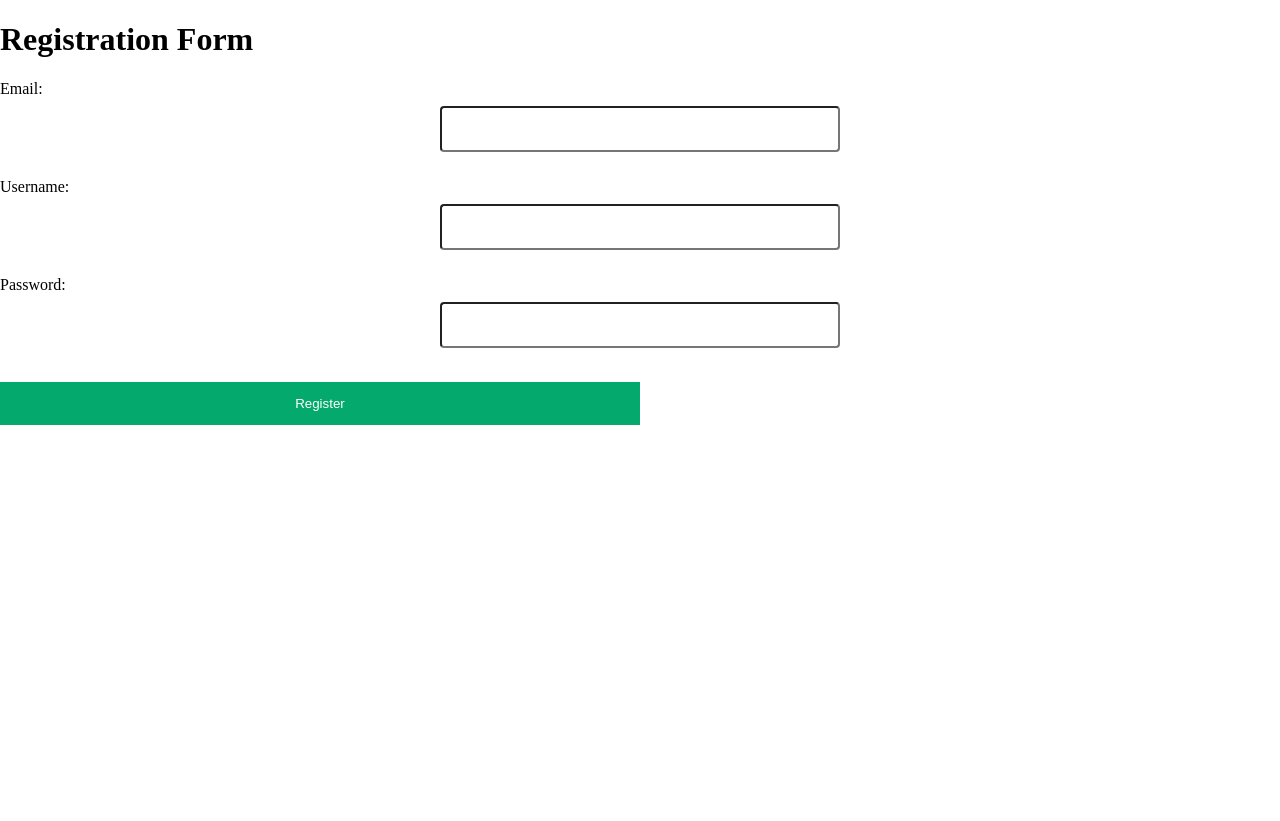
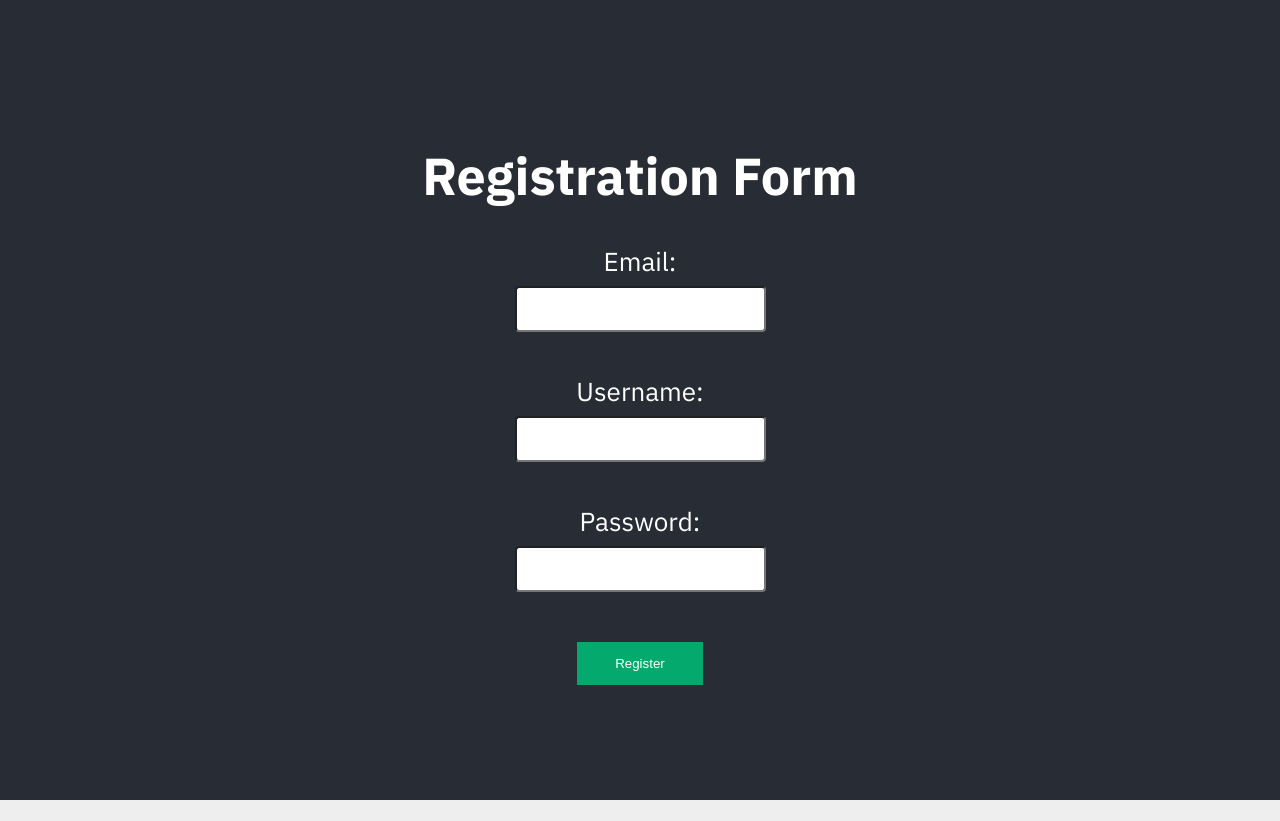
Before and after one commit to gfa-cc-after/StudyGroup_1_PET_Clinic_Frontend-main, a React (Vite) app: page /register in a window 1280 px wide. After the commit the page ends 800 px from the top, so only its background shows below. Built offline with nearby package versions, Linux system fonts and the light colour scheme.

Commit message:
included RegistrationForm as Link, modifiest te css to fit the scheema more
removed the general app.css  -- replaced it with RegistrationForm.css (only that page uses it rn)
deleted the generated App.jsx, it's ot needed anymore

```diff
--- a/src/components/LandingPage.jsx
+++ b/src/components/LandingPage.jsx
@@ -1,6 +1,7 @@
 import '../styles/LandingPage.css'
 import React from 'react'
 import logo from '../assets/pet-logo.png';
+import { Link } from 'react-router-dom';
 
 
 function LandingPage() {
@@ -17,7 +18,7 @@ function LandingPage() {
                         <li><a href="vets.html">Contact</a></li>
                     </ul>
                     <button className="transparent-button">Log in</button>
-                    <button className="colored-button"><a >Sign Up</a></button>
+                    <button className="colored-button"><Link to="/register" >Sign Up</Link></button>
                 </nav>
             </header>
 
--- a/src/components/RegistrationForm.jsx
+++ b/src/components/RegistrationForm.jsx
@@ -1,4 +1,4 @@
-import '../styles/App.css'
+import '../styles/RegistrationForm.css'
 import React, { useState } from 'react'
 import axios from 'axios'
 
@@ -29,7 +29,7 @@ const RegistrationForm = () => {
 
 
     return (
-        <body>
+        <div className="RegistrationForm">
             <h1>Registration Form</h1>
             <form onSubmit={handleSubmit}>
                 <div>
@@ -54,7 +54,7 @@ const RegistrationForm = () => {
                 </div>
                 <button type="submit">Register</button>
             </form>
-        </body>
+        </div>
     );
 
 };
--- a/src/styles/LandingPage.css
+++ b/src/styles/LandingPage.css
@@ -1,6 +1,6 @@
 @import url('https://fonts.googleapis.com/css2?family=Bebas+Neue&family=IBM+Plex+Sans:ital,wght@0,100;0,200;0,300;0,400;0,500;0,600;0,700;1,100;1,200;1,300;1,400;1,500;1,600;1,700');
 
-#body{
+body{
     background-color: #EEEEEE;
     font-family: 'IBM Plex Sans', sans-serif;
     margin: 0;
@@ -12,7 +12,7 @@
     background-size: cover;
 }
 @media only screen and (max-width: 780px) {
-    #body {
+    body {
         background-image: url('../assets/petclinic-hero-small.jpg');
         background-repeat: no-repeat;
         background-attachment: fixed;
@@ -66,6 +66,16 @@ li a:hover{
     color: #ce2d4f;
     -webkit-transition-duration: 0.4s;
     transition-duration: 0.4s;
+}
+
+button a{
+    text-decoration: none;
+}
+.colored-button a:visited{
+    color: #EEEEEE;
+}
+.transparent-button a:visited{
+    color:#188265;
 }
 
 .colored-button{
--- a/src/styles/App.css
+++ b/src/styles/RegistrationForm.css
@@ -4,8 +4,8 @@ html, body {
   height: 100%;
 }
 
-.App {
-   text-align: center;
+.RegistrationForm {
+  text-align: center;
   background-color: #282c34;
   min-height: 100vh;
   display: flex;
```
Also changed, not shown: src/components/App.jsx (deleted, +0 -13 lines).
